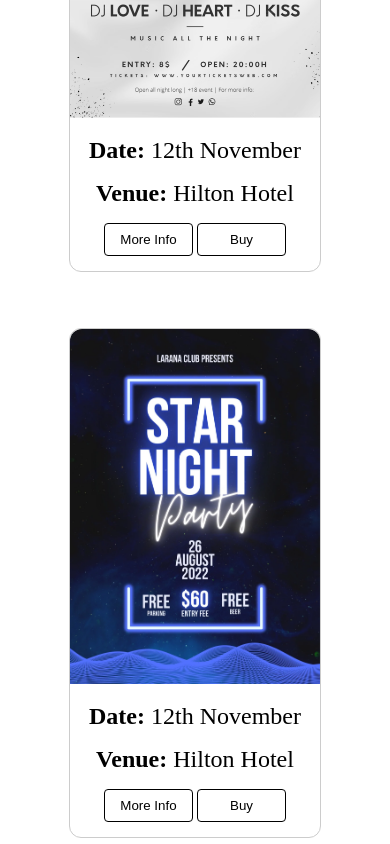
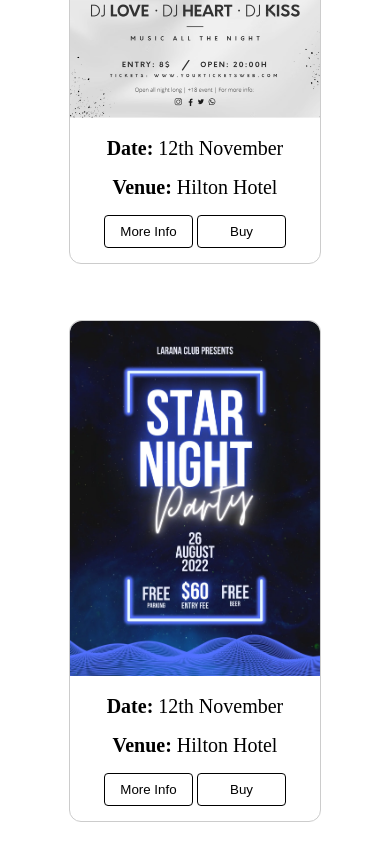
Before and after one commit to 19992018/sir-neil, a plain HTML site: page index.html in a window 390 px wide. Shown: the part 1180-2024 px from the top of the page. Drawn offline with nearby package versions, Linux system fonts and the light colour scheme.

Commit message:
changed event box paragraph size and nowrap

```diff
--- a/style.css
+++ b/style.css
@@ -1229,6 +1229,11 @@ footer .copyright br{
         margin: 0 auto 3.5rem;
     }
 
+    #upcoming-events .gallery p {
+        text-wrap: nowrap;
+        font-size: 20px;
+    }
+
 
     footer {
         padding: 2.5rem 2rem;
```
